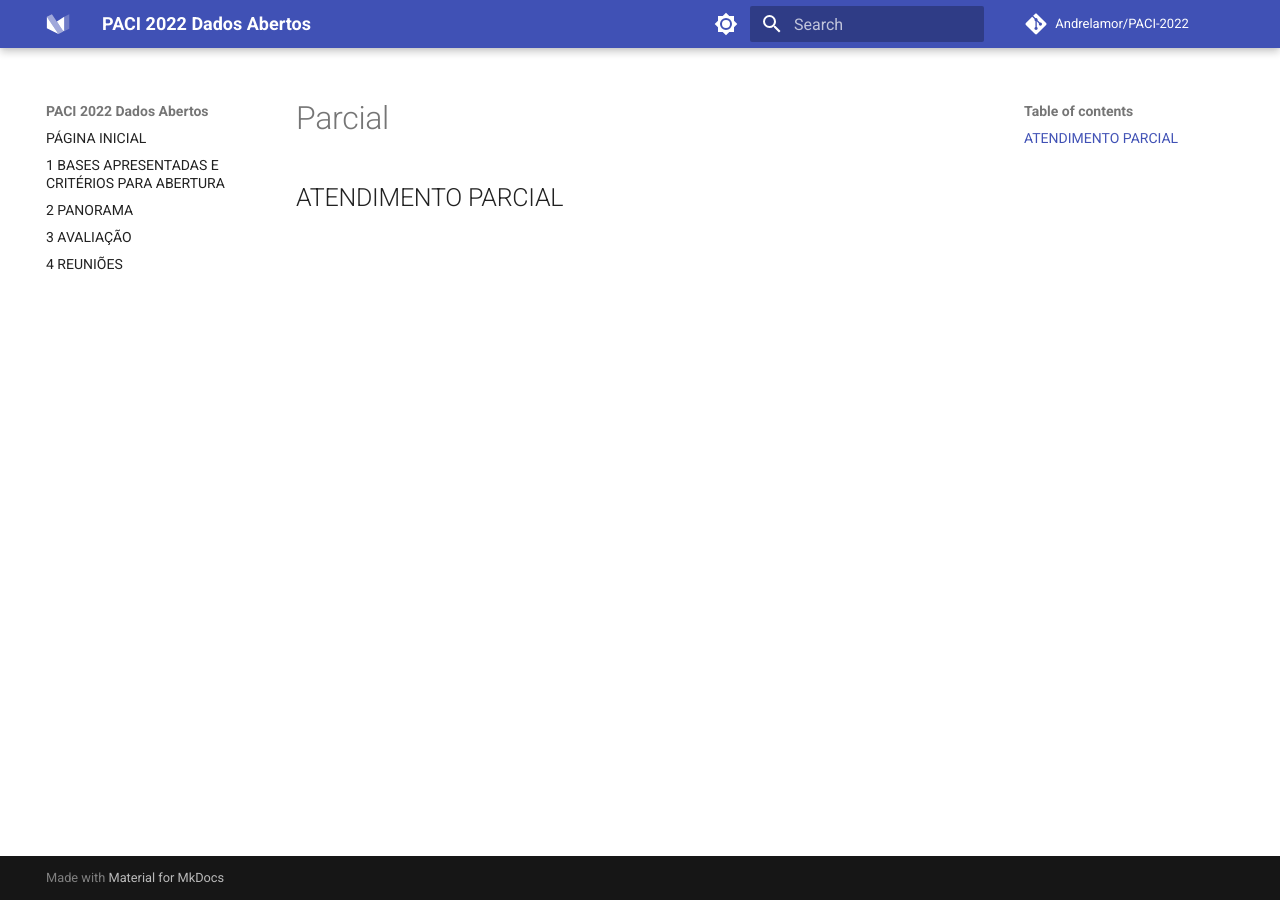
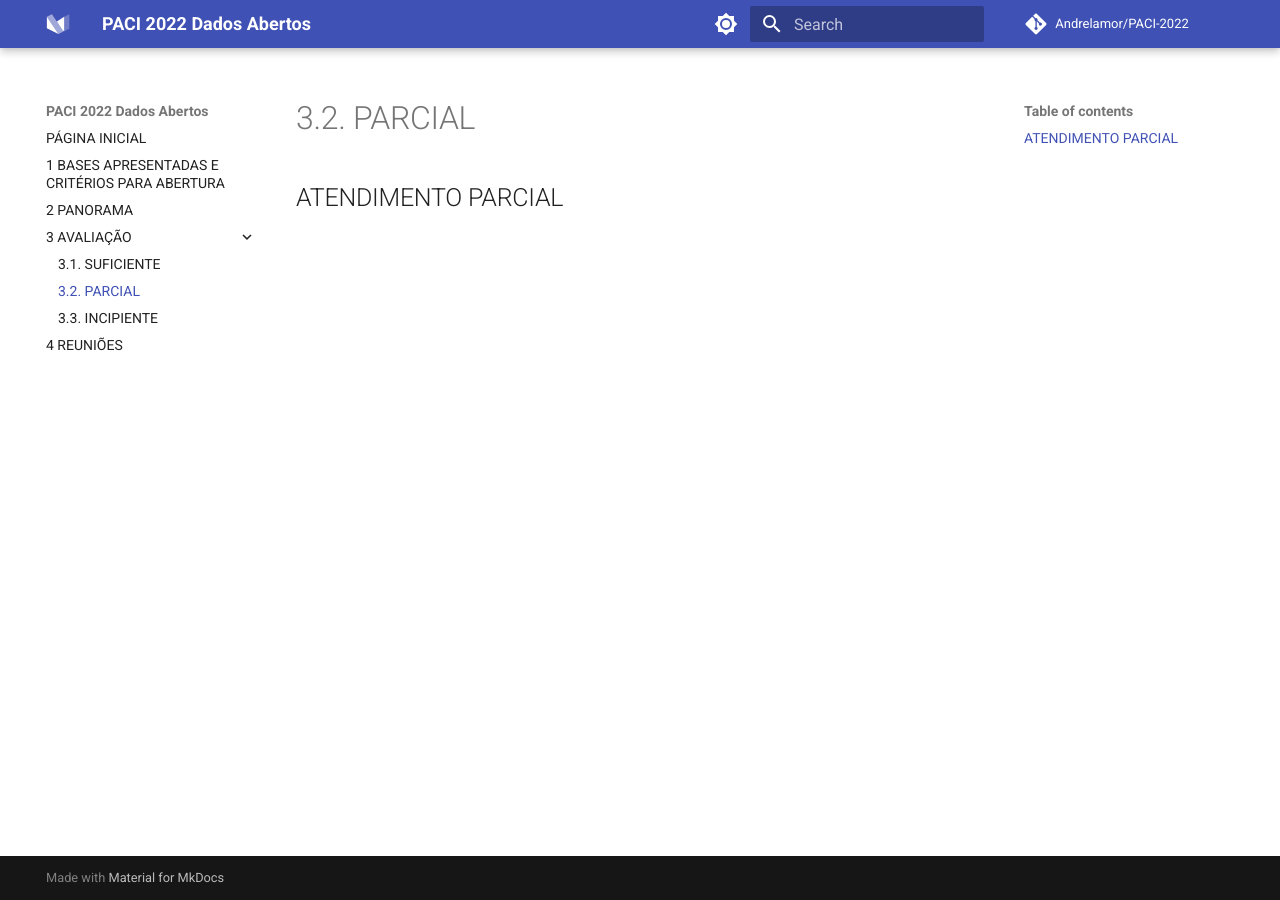
Before and after one commit to transparencia-mg/PACI-2022, an MkDocs documentation site: the page built from docs/parcial.md, in a window 1280 px wide. Built offline with MkDocs 1.6.1 and Material for MkDocs 9.7.7, drawn with Linux system fonts in a browser that asks for light colours; comment, search, counter and statistics services are not loaded.

```diff
--- a/mkdocs.yml
+++ b/mkdocs.yml
@@ -9,7 +9,10 @@
   - PÁGINA INICIAL: 'index.md'
   - 1 BASES APRESENTADAS E CRITÉRIOS PARA ABERTURA: 'criterios-abertura.md'
   - 2 PANORAMA: 'previa-avaliacao.md'
-  - 3 AVALIAÇÃO: 'criterios-avaliacao.md'
+  - 3 AVALIAÇÃO:
+    - 3.1. SUFICIENTE: 'suficiente.md'
+    - 3.2. PARCIAL: 'parcial.md'
+    - 3.3. INCIPIENTE: 'incipiente.md'
   - 4 REUNIÕES: '2022-12-28.md'
 
 # Configuration
```
